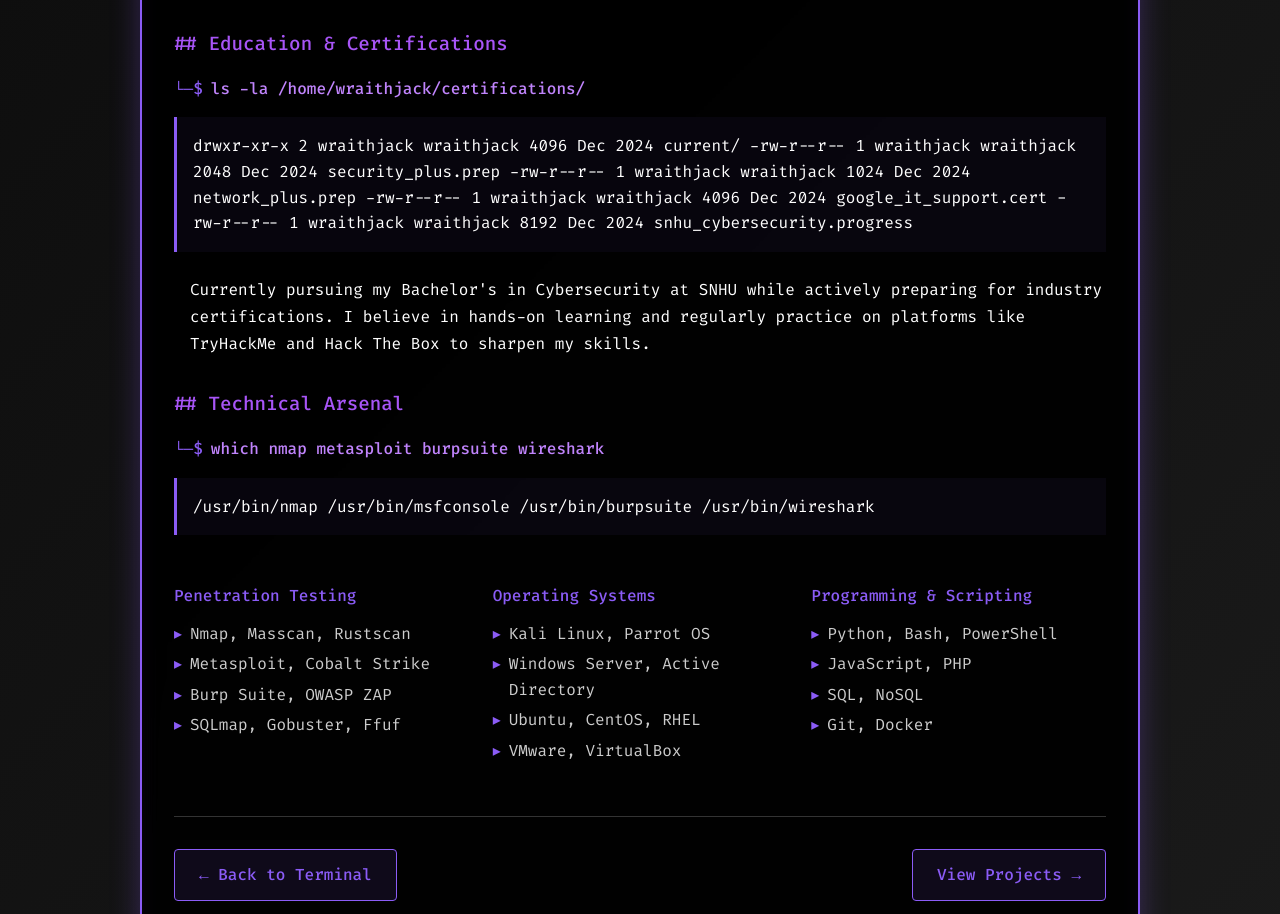
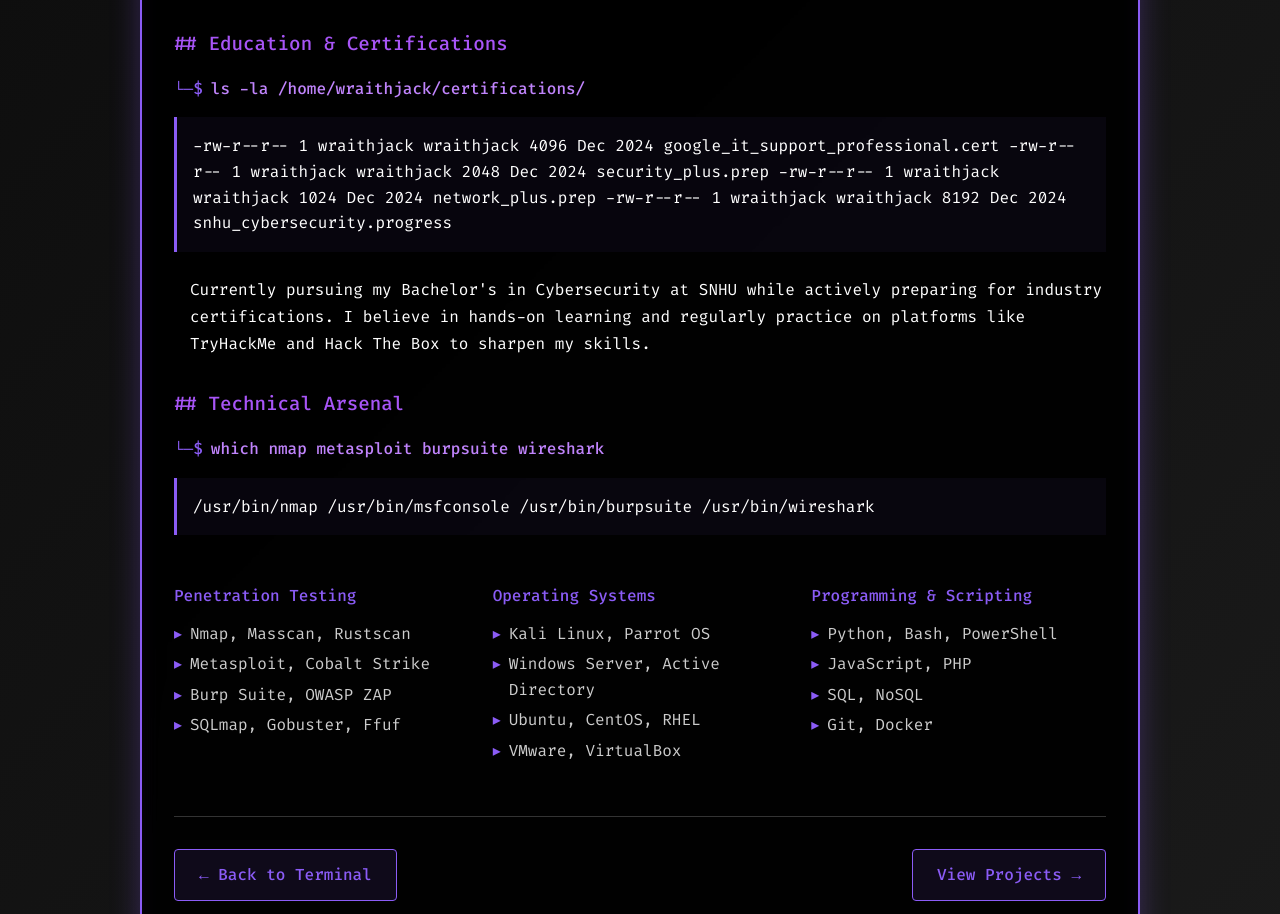
Before and after one commit to wraithjack/wraithjack.github.io, a website: page about.html in a window 1280 px wide. Shown: the part 803-1717 px from the top of the page. Drawn offline with Linux system fonts and the light colour scheme.

Commit message:
Fix certifications section in about page

```diff
--- a/about.html
+++ b/about.html
@@ -81,10 +81,9 @@
           <span class="command">ls -la /home/wraithjack/certifications/</span>
         </div>
         <div class="output-block">
-          drwxr-xr-x 2 wraithjack wraithjack 4096 Dec 2024 current/
+          -rw-r--r-- 1 wraithjack wraithjack 4096 Dec 2024 google_it_support_professional.cert
           -rw-r--r-- 1 wraithjack wraithjack 2048 Dec 2024 security_plus.prep
           -rw-r--r-- 1 wraithjack wraithjack 1024 Dec 2024 network_plus.prep
-          -rw-r--r-- 1 wraithjack wraithjack 4096 Dec 2024 google_it_support.cert
           -rw-r--r-- 1 wraithjack wraithjack 8192 Dec 2024 snhu_cybersecurity.progress
         </div>
 
```
